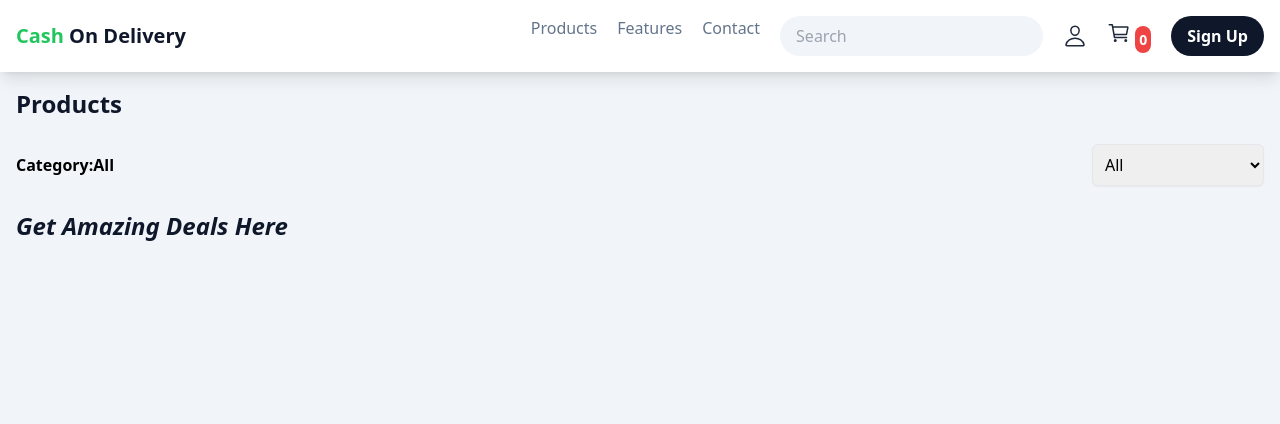
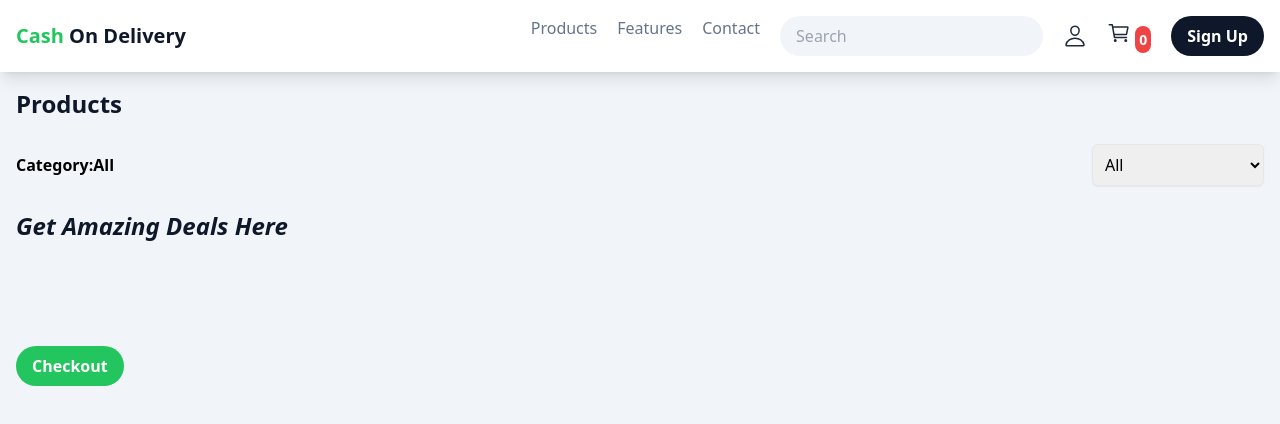
Before and after one commit to Mandla7784/online-shopping-Javascriptt, a React app: page online-shopping/index.html in a window 1280 px wide. Built offline with nearby package versions, Linux system fonts and the light colour scheme; no server answers.

Commit message:
Added cart section to view cart items

```diff
--- a/online-shopping/index.html
+++ b/online-shopping/index.html
@@ -109,6 +109,14 @@
             class="grid grid-cols-1 md:grid-cols-2 lg:grid-cols-3 gap-6 place-items-center"
           ></div>
         </section>
+        <section class="cart-section">
+          <div id="cart-items" class="cart-items"></div>
+          <button
+            class="bg-green-500 text-white font-bold py-2 px-4 rounded-full hover:bg-green-600 transition"
+          >
+            Checkout
+          </button>
+        </section>
       </main>
     </div>
     <script type="module">
```
